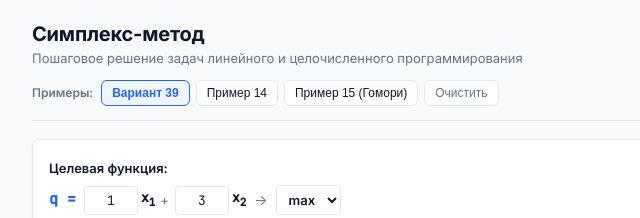
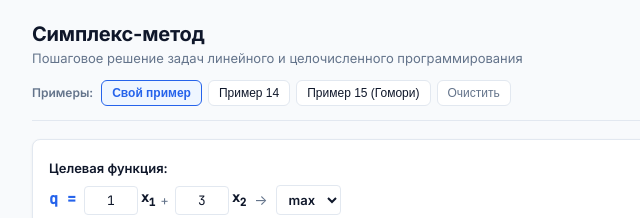
Before and after one commit to FotuneGame/Simplex-Method, a website: page index.html in a window 1280 px wide. Shown: the top 218 px of the page, 158-798 px from the left. Drawn offline with Linux system fonts and the light colour scheme.

Commit message:
Fix: правки
task: #22

```diff
--- a/index.html
+++ b/index.html
@@ -20,7 +20,7 @@
       <!-- Кнопки пресетов -->
       <div class="presets-bar">
         <span class="presets-label">Примеры:</span>
-        <button type="button" class="btn btn-preset active" id="btnPreset39">Вариант 39</button>
+        <button type="button" class="btn btn-preset active" id="btnPreset39">Свой пример</button>
         <button type="button" class="btn btn-preset" id="btnPreset14">Пример 14</button>
         <button type="button" class="btn btn-preset" id="btnPreset15">Пример 15 (Гомори)</button>
         <button type="button" class="btn btn-preset btn-clear" id="btnClearForm">Очистить</button>
--- a/simplex-core.js
+++ b/simplex-core.js
@@ -882,7 +882,7 @@
 // Предустановленные примеры для мгновенной загрузки
 const PRESETS = {
   variant39: {
-    name: 'Вариант 39 (Задание с фото)',
+    name: 'Свой пример',
     direction: 'max',
     objective: [1, 3],
     constraints: [
--- a/simplex.js
+++ b/simplex.js
@@ -665,7 +665,7 @@
 // ============================================================================
 
 /**
- * Вариант 39 (с предоставленного фото задания):
+ * Свой пример:
  *
  *   q = x1 + 3*x2 --> max
  *
@@ -681,7 +681,7 @@
  */
 const variant39 = {
   description: [
-    'Вариант 39 (Задание с фото):',
+    'Свой пример:',
     '  Целевая функция:  q = x1 + 3*x2  --> max',
     '  Ограничения:',
     '    x1 + 3 <= 2*x2',
```
Also changed, not shown: README.md.
